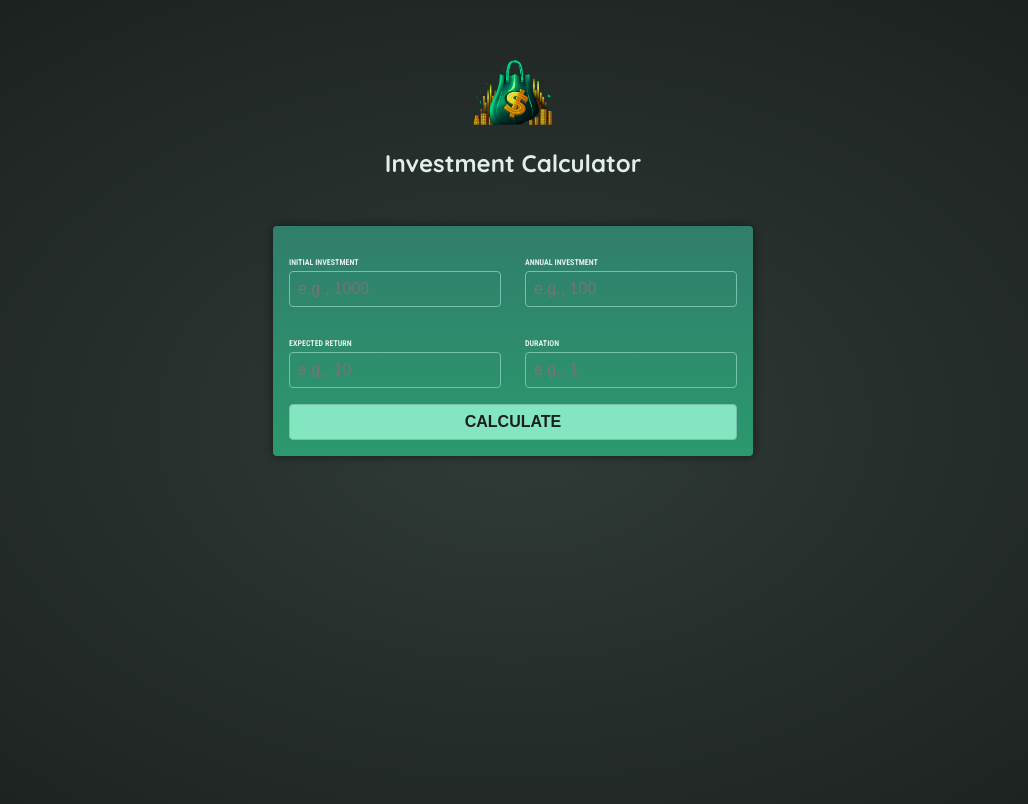
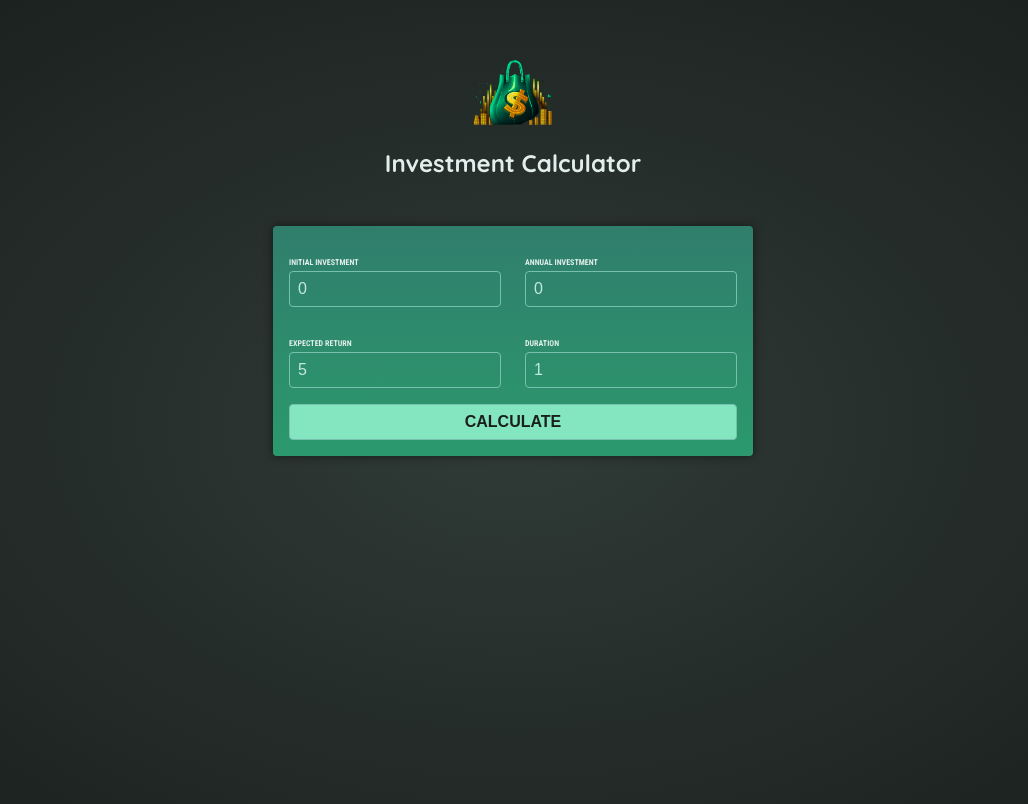
Before and after one commit to Rishav83523/Investment-Calculator, an Angular app: page / in a window 1280 px wide. Shown: the top 804 px of the page, without its empty margins (127-1155 px from the left). Built offline with nearby package versions, Linux system fonts and the light colour scheme.

Commit message:
2 way data binding

```diff
--- a/src/app/user/user.component.html
+++ b/src/app/user/user.component.html
@@ -11,6 +11,7 @@
         name="initialInvestment"
         required
         placeholder="e.g., 1000"
+        [(ngModel)]="intialInvestment"
       />
     </p>
     <p>
@@ -21,6 +22,7 @@
         name="annualInvestment"
         required
         placeholder="e.g., 100"
+        [(ngModel)]="annualInvestment"
       />
     </p>
   </div>
@@ -33,6 +35,7 @@
         name="expectedReturn"
         required
         placeholder="e.g., 10"
+        [(ngModel)]="expectedReturn"
       />
     </p>
     <p>
@@ -43,6 +46,7 @@
         name="duration"
         required
         placeholder="e.g., 1"
+        [(ngModel)]="duration"
       />
     </p>
   </div>
--- a/src/app/user/user.component.ts
+++ b/src/app/user/user.component.ts
@@ -9,7 +9,15 @@ import { FormsModule } from '@angular/forms';
   styleUrl: './user.component.css',
 })
 export class UserComponent {
+  intialInvestment = '0';
+  annualInvestment = '0';
+  expectedReturn = '5';
+  duration = '1';
   onSubmit() {
     console.log('Form submitted!');
+    console.log('Initial Investment: ' + this.intialInvestment);
+    console.log('Annual Investment: ' + this.annualInvestment);
+    console.log('Expected Return: ' + this.expectedReturn);
+    console.log('Duration: ' + this.duration);
   }
 }
```
